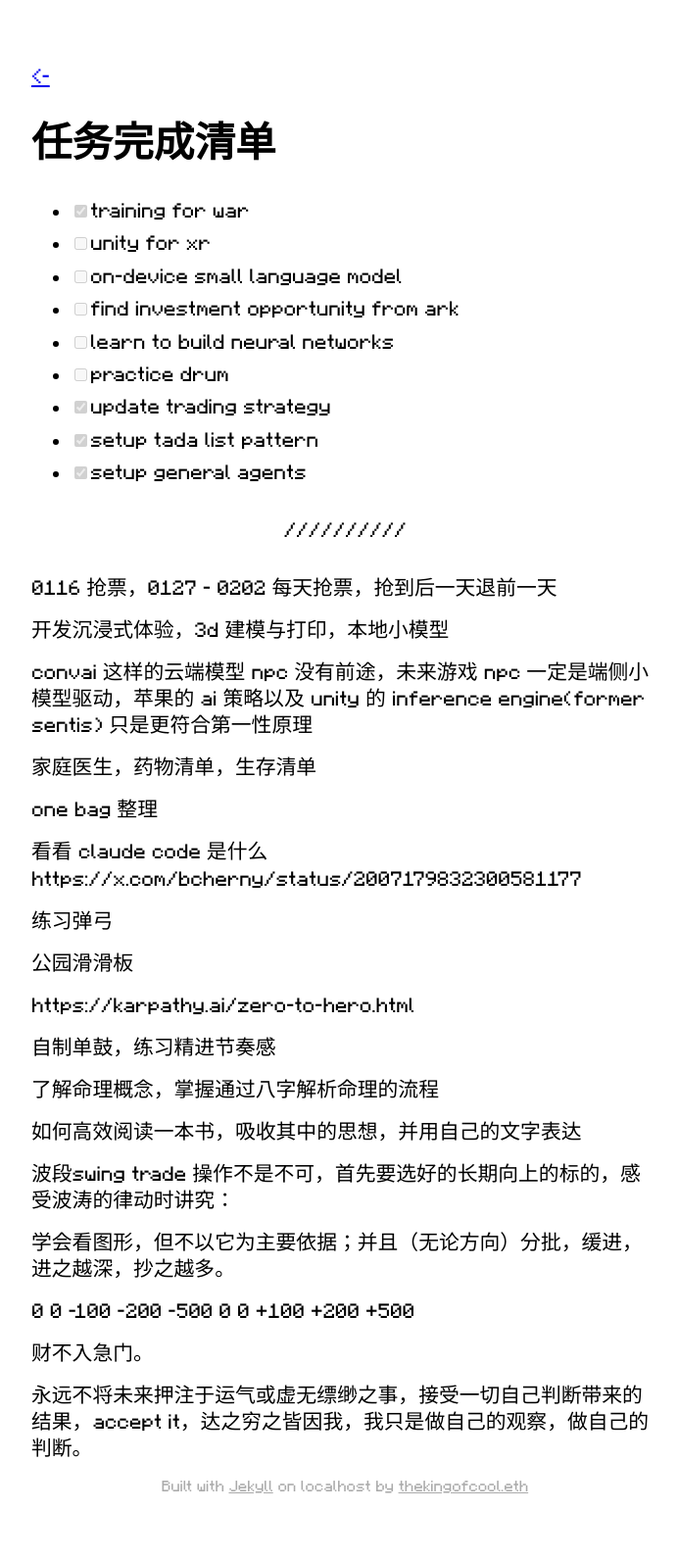
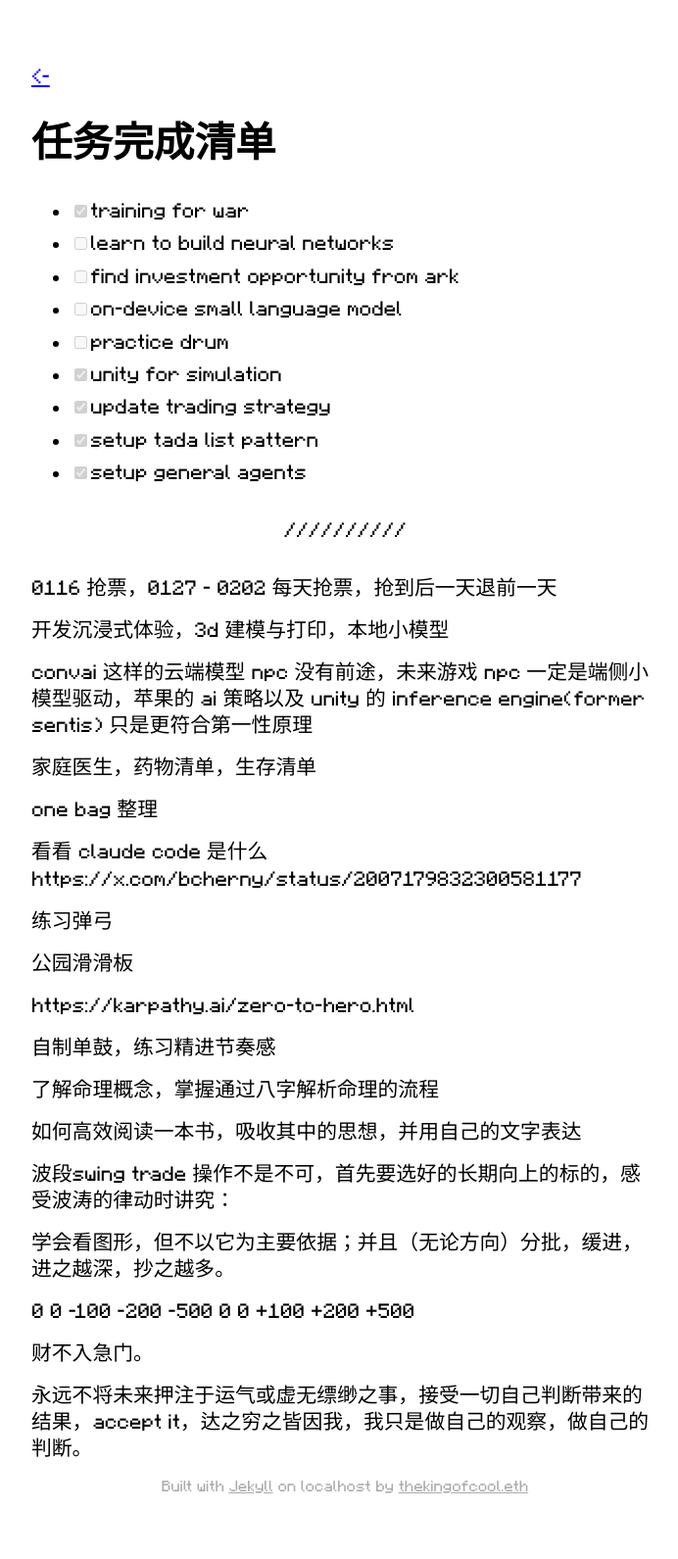
Before and after one commit to thekingofcool/daily, a Jekyll site: the page built from pages/tada.md, in a window 1280 px wide. Shown: the whole page at 98% size, without its empty margins (288-980 px from the left). Built offline with Jekyll 4.4.1, drawn with Linux system fonts in a browser that asks for light colours; some web fonts are replaced.

Commit message:
daily update: 2026-01-14 13:02:15

```diff
--- a/pages/tada.md
+++ b/pages/tada.md
@@ -6,11 +6,11 @@ description: "todo for today"
 ---
 
 - [x] training for war
-- [ ] unity for xr
+- [ ] learn to build neural networks
+- [ ] find investment opportunity from ark
 - [ ] on-device small language model
-- [ ] find investment opportunity from ark
-- [ ] learn to build neural networks
 - [ ] practice drum
+- [x] unity for simulation
 - [x] update trading strategy
 - [x] setup tada list pattern
 - [x] setup general agents
```
Also changed, not shown: 2 other files.
